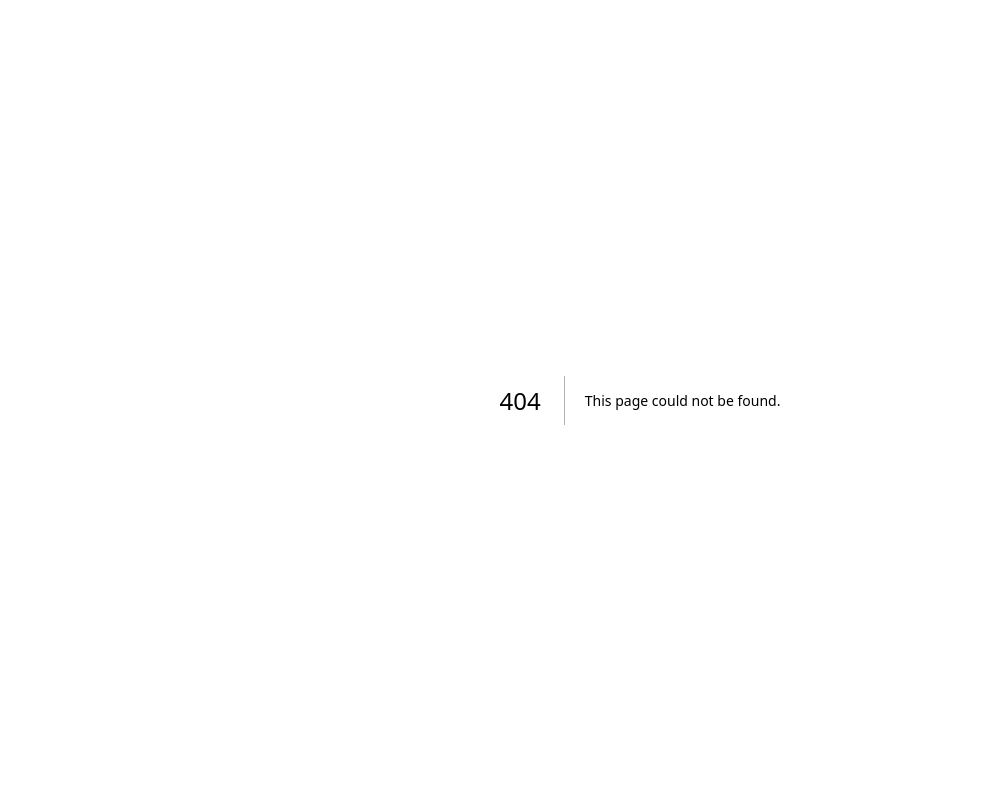
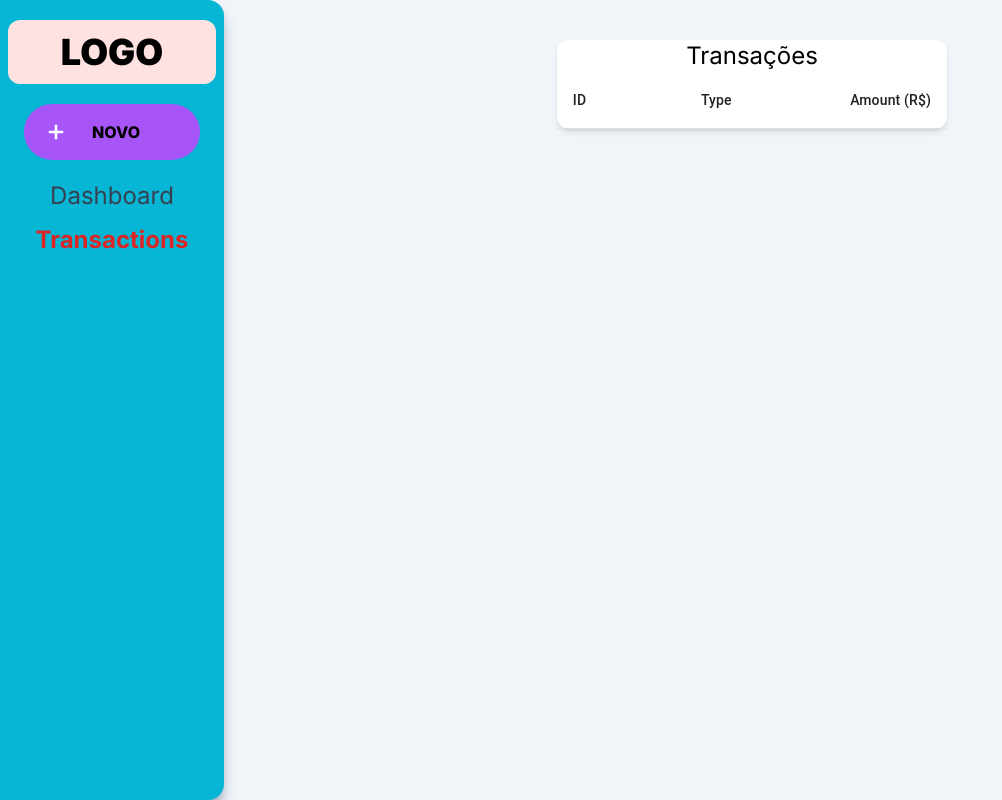
Before and after one commit to projEduardoValencio/financas, a Next.js app: page /transactions in a window 1280 px wide. Before the commit this address had no page. Shown: the whole page, without its empty margins (0-1002 px from the left). Built offline with nearby package versions, Linux system fonts and the light colour scheme.

Commit message:
feat: list transactions

```diff
--- a/src/app/revenue/page.tsx
+++ /dev/null
@@ -1,16 +0,0 @@
-import SideBar from "@/components/SideBar/SideBar";
-import { SideBarProvider } from "@/components/SideBar/SideBarContext";
-
-const IndexDashboard : React.FC = () =>{
-    return (
-        <main className="h-screen flex bg-slate-100">
-          <SideBarProvider>
-            <SideBar />
-          </SideBarProvider>
-
-          <h1 className="text-black font-black text-2xl">PAYOUT</h1>
-        </main>
-    )
-}
-
-export default IndexDashboard;
--- a/src/app/expense/page.tsx
+++ b/src/app/transactions/page.tsx
@@ -1,16 +1,19 @@
 import SideBar from "@/components/SideBar/SideBar";
 import { SideBarProvider } from "@/components/SideBar/SideBarContext";
+import TransactionsList from "@/components/TransactionsList/TransactionsList";
 
-const IndexDashboard : React.FC = () =>{
+const IndexTransactions : React.FC = () =>{
     return (
         <main className="h-screen flex bg-slate-100">
           <SideBarProvider>
             <SideBar />
           </SideBarProvider>
 
-          <h1 className="text-black font-black text-2xl">RECEIVE</h1>
+          <div className="flex flex-col items-center w-full p-10">
+            <TransactionsList/>
+          </div>
         </main>
     )
 }
 
-export default IndexDashboard;
+export default IndexTransactions;
--- /dev/null
+++ b/src/components/TransactionsList/TagTransactionType.tsx
@@ -0,0 +1,20 @@
+import { EnumTypeTransaction } from "@/interfaces/transactions";
+import {Fragment, FC} from "react"
+
+const isRevenue = (type: EnumTypeTransaction) : boolean => (type === EnumTypeTransaction.revenue);
+
+interface Props{
+  type: EnumTypeTransaction
+}
+const TagTransactionType: FC<Props> = ({type}) => {
+  return (
+    <div className={`rounded-full
+        ${isRevenue(type) ? 'bg-agreen' : 'bg-ared'}
+        text-white font-bold px-2 w-fit`}
+    >
+      {isRevenue(type) ? 'Received' : 'Payout'}
+    </div>
+  );
+}
+
+export default TagTransactionType
--- /dev/null
+++ b/src/components/TransactionsList/TransactionRow.tsx
@@ -0,0 +1,24 @@
+import { ITransaction } from "@/interfaces/transactions";
+import moneyFormat from "@/utils/moneyFormat";
+import { TableCell, TableRow } from "@mui/material";
+import {Fragment, FC} from "react"
+import TagTransactionType from "./TagTransactionType";
+
+interface Props{
+  transaction: ITransaction
+}
+const TransactionRow: FC<Props> = ({transaction}) => {
+  return (
+    <Fragment>
+      <TableRow>
+        <TableCell> {transaction.id} </TableCell>
+
+        <TableCell className="flex items-end" align="right"><TagTransactionType type={transaction.type}/></TableCell>
+
+        <TableCell align="right">{moneyFormat(transaction.value)}</TableCell>
+      </TableRow>
+    </Fragment>
+  );
+}
+
+export default TransactionRow
--- /dev/null
+++ b/src/components/TransactionsList/TransactionsList.tsx
@@ -0,0 +1,38 @@
+"use client";
+
+import {Fragment, FC, useContext} from "react"
+import { DataGrid, GridRowsProp, GridColDef } from "@mui/x-data-grid"
+import { Table, TableBody, TableCell, TableContainer, TableHead, TableRow } from "@mui/material";
+import { TransactionContext } from "@/context/TransactionContext";
+import TransactionRow from "./TransactionRow";
+
+
+interface Props{}
+const TransactionsList: FC<Props> = ({}) => {
+  const {transactions} = useContext(TransactionContext);
+  return (
+    <div className="w-2/5 bg-white shadow-md rounded-xl">
+      <h1 className="text-2xl text-black text-center">Transações</h1>
+
+      <TableContainer>
+        <Table>
+          <TableHead>
+            <TableRow>
+              <TableCell className="font-extrabold text-lg">ID</TableCell>
+
+              <TableCell className="font-extrabold text-lg" align="right">Type</TableCell>
+
+              <TableCell className="font-extrabold text-lg" align="right">Amount (R$)</TableCell>
+            </TableRow>
+          </TableHead>
+
+          <TableBody>
+            {transactions.map((transaction, i) =>(<TransactionRow key={i} transaction={transaction}/>))}
+          </TableBody>
+        </Table>
+      </TableContainer>
+    </div>
+  );
+}
+
+export default TransactionsList
--- a/src/routes/index.ts
+++ b/src/routes/index.ts
@@ -1,5 +1,4 @@
 export const routes = {
   dashboard: '/dashboard',
-  revenue: '/revenue',
-  expense: '/expense'
+  transactions: '/transactions',
 }
--- a/src/utils/SideBar/itemList.ts
+++ b/src/utils/SideBar/itemList.ts
@@ -8,13 +8,8 @@ export const sideBarItemList : ISideBarItem[] = [
       route: routes.dashboard
     },
     {
-      text: 'Revenue',
+      text: 'Transactions',
       active: false,
-      route: routes.revenue
-    },
-    {
-      text: 'Expense',
-      active: false,
-      route: routes.expense
+      route: routes.transactions
     },
 ];
```
Also changed, not shown: 1 other file (tests, documents, lock files or other folders).
